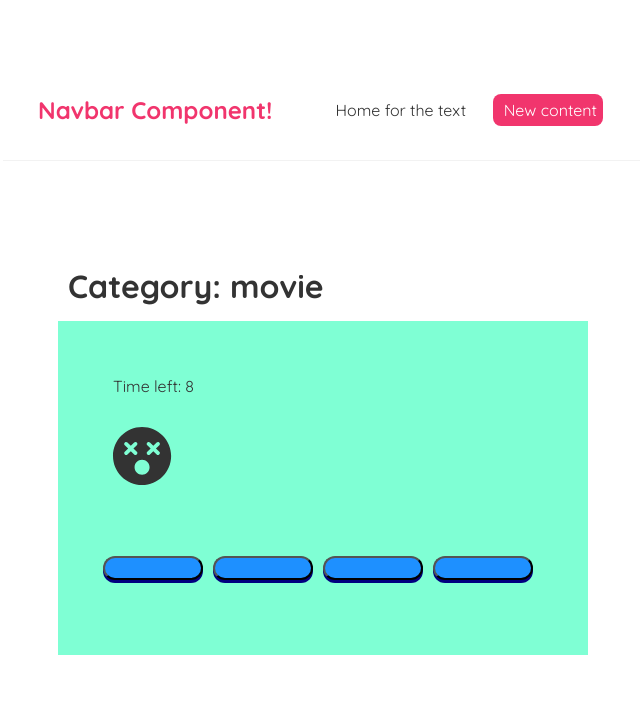
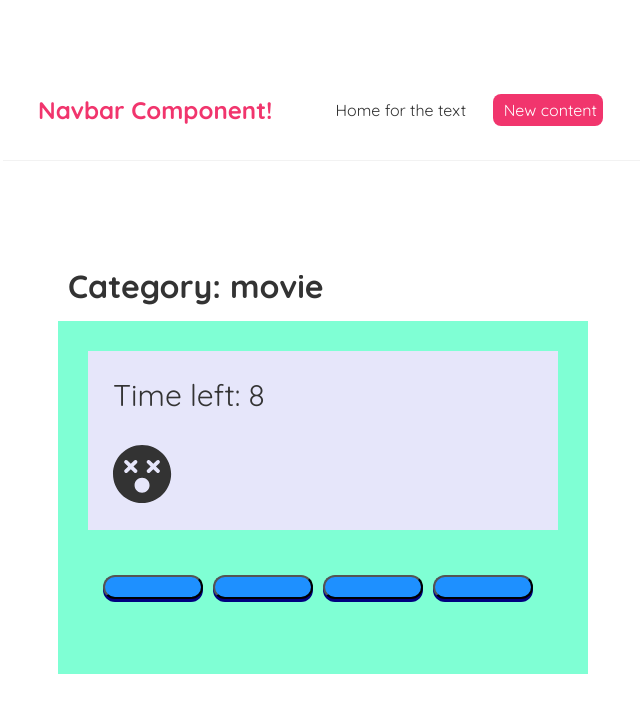
Before and after one commit to naoiri/Quiz-man, a React (Create React App) app in the folder frontend/: page /game in a window 1280 px wide. Both pictures are taken after a click on the button "Movie". Shown: the top 712 px of the page, without its empty margins (317-957 px from the left). Built offline with nearby package versions, Linux system fonts and the light colour scheme; no server answers; the HTML template or start-up script is replaced by a standard one.

Commit message:
Add some style

```diff
--- a/frontend/src/Test.css
+++ b/frontend/src/Test.css
@@ -23,3 +23,8 @@
 .fa-icons {
     font-size: 60px;
 }
+
+.animation {
+    font-size: 30px;
+    background-color: lavender;
+}
```
